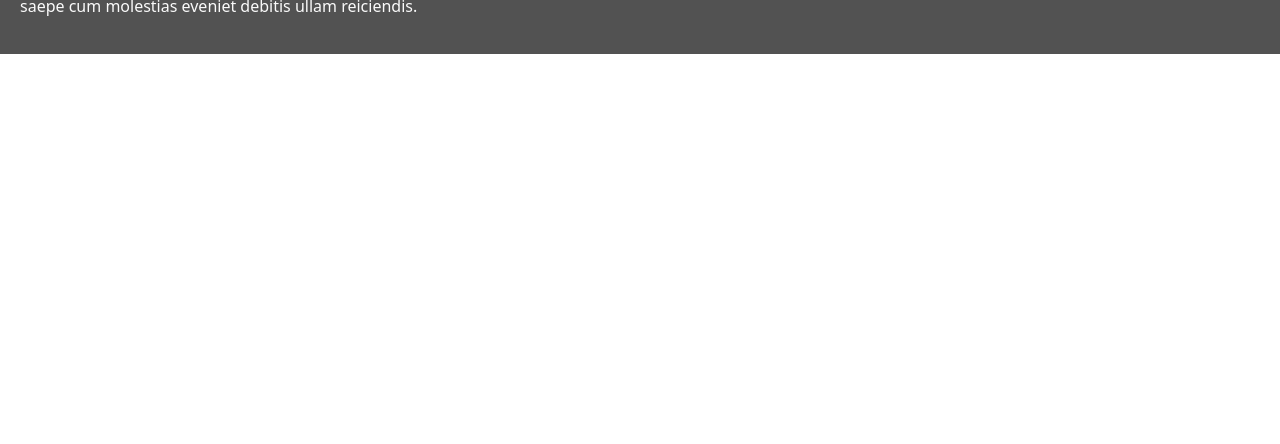
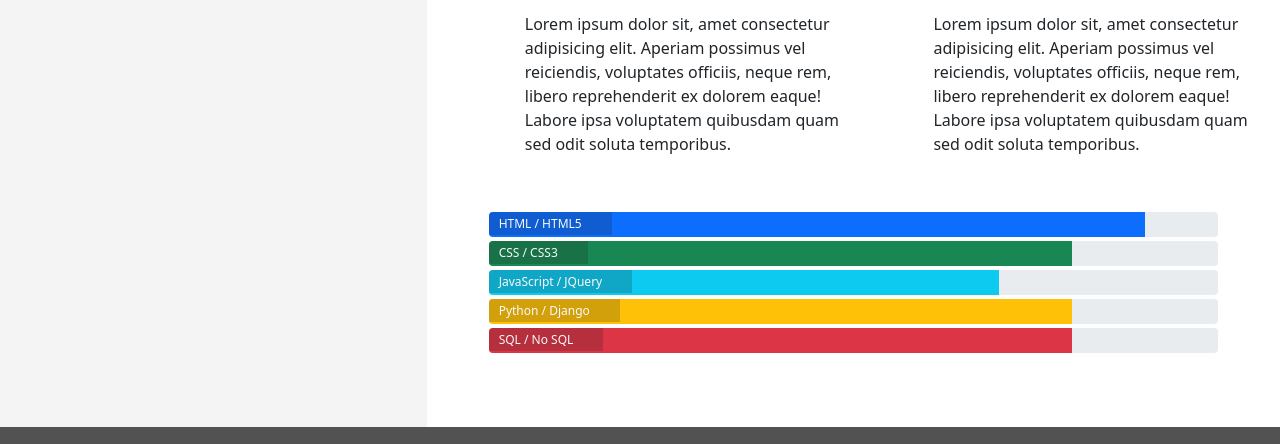
Before and after one commit to Zolske/Code_Institute-Bootstrap_project, a plain HTML site: page resume.html in a window 1280 px wide. Shown: the part 499-943 px from the top of the page. Before the commit the page ends 800 px from the top, so only its background shows below. Drawn offline with nearby package versions, Linux system fonts and the light colour scheme.

Commit message:
add: resume, skill section and progress bars

```diff
--- a/assets/css/style.css
+++ b/assets/css/style.css
@@ -279,3 +279,24 @@ footer {
     position: relative;
     width: 60%;
 }
+
+/*--------------------------------------------- Skills */
+
+.progress {
+    position: relative;
+    height: 25px;
+    margin-bottom: 4px;
+}
+
+.progress-type {
+    position: absolute;
+    left: 0px;
+    font-weight: 400;
+    padding: 3px 30px 2px 10px;
+    color: #fafafa;
+    background-color: rgba(25, 25, 25, 0.2);
+}
+
+.progress-section {
+    margin: 40px 20px;
+}
--- a/resume.html
+++ b/resume.html
@@ -47,8 +47,105 @@
             </div>
         </div>
     </header>
-    <section>
-
+    <section class="container-fluid">
+        <div class="row">
+            <div class="col-md-4 bg-color-personal-info section-column">
+                <div class="row">
+                    <div class="col-12">
+                        <h3 class="section-heading uppercase">
+                            Work History
+                        </h3>
+                    </div>
+                </div>
+            </div>
+            <div class="col-md-8 bg-color-three-reasons section-column">
+                <div class="row">
+                    <div class="col">
+                        <h3 class="section-heading uppercase">My Skills
+                        </h3>
+                    </div>
+                </div>
+                <div class="row">
+                    <div class="col-10 offset-1 offset-sm-0 col-sm-4 col-md-6">
+                        <div class="row">
+                            <div class="col-2">
+                                <i class="three-reasons-icon fa fa-tv" aria-hidden="true"></i>
+                            </div>
+                            <div class="col-10">
+                                <h4 class="three-reasons-heading uppercase">Front End</h4>
+                                <p>
+                                    Lorem ipsum dolor sit, amet consectetur adipisicing elit. Aperiam
+                                    possimus
+                                    vel
+                                    reiciendis, voluptates officiis, neque rem, libero reprehenderit ex
+                                    dolorem
+                                    eaque!
+                                    Labore ipsa voluptatem quibusdam quam sed odit soluta temporibus.
+                                </p>
+                            </div>
+                        </div>
+                    </div>
+                    <div class="col-10 offset-1 offset-sm-0 col-sm-4 col-md-6">
+                        <div class="row">
+                            <div class="col-2">
+                                <i class="three-reasons-icon fa fa-gears" aria-hidden="true"></i>
+                            </div>
+                            <div class="col-10">
+                                <h4 class="three-reasons-heading uppercase">Back End</h4>
+                                <p>
+                                    Lorem ipsum dolor sit, amet consectetur adipisicing elit. Aperiam
+                                    possimus
+                                    vel
+                                    reiciendis, voluptates officiis, neque rem, libero reprehenderit ex
+                                    dolorem
+                                    eaque!
+                                    Labore ipsa voluptatem quibusdam quam sed odit soluta temporibus.
+                                </p>
+                            </div>
+                        </div>
+                    </div>
+                </div>
+                <div class="row progress-section">
+                    <div class="col">
+                        <div class="progress">
+                            <div class="progress-bar" role="progressbar" aria-valuenow="90" aria-valuemin="0"
+                                aria-valuemax="100" style="width:90%;">
+                                <span class="sr-only">90% complete</span>
+                            </div>
+                            <span class="progress-type">HTML / HTML5</span>
+                        </div>
+                        <div class="progress">
+                            <div class="progress-bar bg-success" role="progressbar" aria-valuenow="80" aria-valuemin="0"
+                                aria-valuemax="100" style="width:80%;">
+                                <span class="sr-only">80% complete</span>
+                            </div>
+                            <span class="progress-type">CSS / CSS3</span>
+                        </div>
+                        <div class="progress">
+                            <div class="progress-bar bg-info" role="progressbar" aria-valuenow="70" aria-valuemin="0"
+                                aria-valuemax="100" style="width:70%;">
+                                <span class="sr-only">70% complete</span>
+                            </div>
+                            <span class="progress-type">JavaScript / JQuery</span>
+                        </div>
+                        <div class="progress">
+                            <div class="progress-bar bg-warning" role="progressbar" aria-valuenow="80" aria-valuemin="0"
+                                aria-valuemax="100" style="width:80%;">
+                                <span class="sr-only">80% complete</span>
+                            </div>
+                            <span class="progress-type">Python / Django</span>
+                        </div>
+                        <div class="progress">
+                            <div class="progress-bar bg-danger" role="progressbar" aria-valuenow="80" aria-valuemin="0"
+                                aria-valuemax="100" style="width:80%;">
+                                <span class="sr-only">80% complete</span>
+                            </div>
+                            <span class="progress-type">SQL / No SQL</span>
+                        </div>
+                    </div>
+                </div>
+            </div>
+        </div>
     </section>
     <footer class="container-fluid" id="footer-details">
         <div class="row">
```
